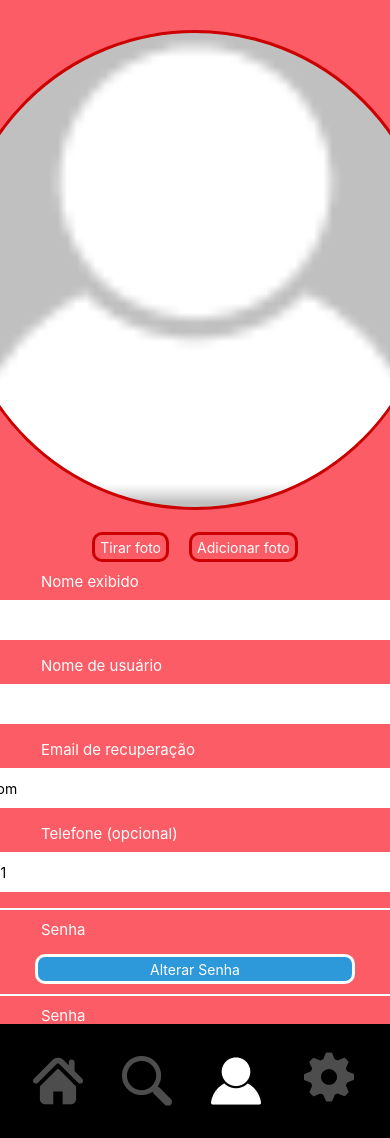
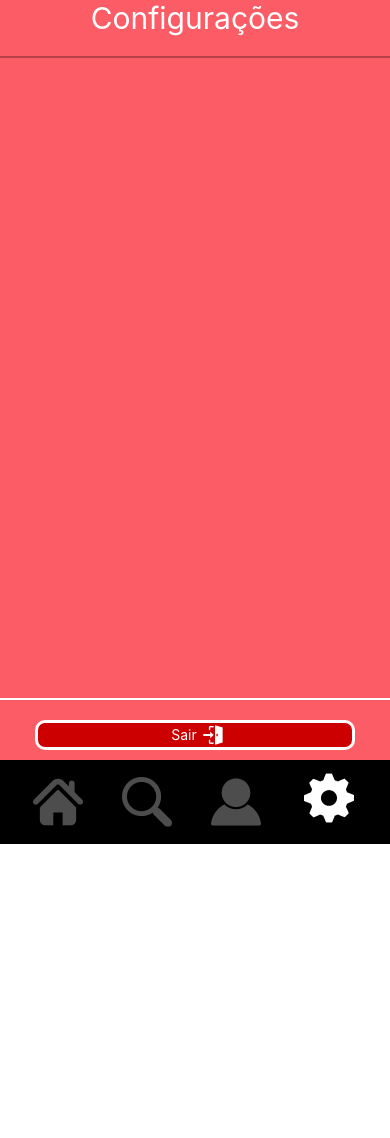
Before and after one commit to SoaresVictor-vso/index_curso, a React Native app: screen /Settings in a window 390 px wide. After the commit the page ends 844 px from the top, so only its background shows below. Built offline with nearby package versions, Linux system fonts and the light colour scheme.

Commit message:
Done Settings Screen

```diff
--- a/App.js
+++ b/App.js
@@ -1,6 +1,7 @@
 import Home from './src/screens/Home/index.js';
 import Search from './src/screens/Search/index.js';
 import Profile from './src/screens/Profile/index.js';
+import Settings from './src/screens/Settings/index.js';
 import { NavigationContainer } from '@react-navigation/native';
 import { createStackNavigator } from '@react-navigation/stack';
 import { SafeAreaView } from 'react-native-web';
@@ -16,6 +17,8 @@ export default function App() {
           <Stack.Screen name="Home" component={Home} options={{headerShown:false}} style={styles.page}/>
           <Stack.Screen name="Search" component={Search} options={{headerShown:false}} style={styles.page}/>
           <Stack.Screen name="Profile" component={Profile} options={{headerShown:false}} style={styles.page}/>
+          <Stack.Screen name="Settings" component={Settings} options={{headerShown:false}} style={styles.page}/>
+
         </Stack.Navigator>
       </NavigationContainer>
    // </SafeAreaView>
--- a/src/components/footer/index.js
+++ b/src/components/footer/index.js
@@ -45,7 +45,7 @@ const Footer = () => {
           </View>
         </TouchableHighlight>
 
-        <TouchableHighlight style={route.name == 'Settings' ? footerStyles.selectedIcon : footerStyles.defaultIcon} onPress={() => navigation.navigate('Search')}>
+        <TouchableHighlight style={route.name == 'Settings' ? footerStyles.selectedIcon : footerStyles.defaultIcon} onPress={() => navigation.navigate('Settings')}>
           <View>
             <Image source={gear} alt="Configurações"/>
 
--- a/src/default/style.js
+++ b/src/default/style.js
@@ -130,6 +130,11 @@ const styles = StyleSheet.create({
     borderColor: '#FFF',
     borderWidth: 3
   },
+  box:{
+    borderTopWidth: 2,
+    borderTopColor: '#fff',
+    paddingTop: 10
+  }
 });
 
 
--- a/src/screens/Profile/index.js
+++ b/src/screens/Profile/index.js
@@ -38,8 +38,8 @@ const Home = ({navigation}) => {
             </View>
           </View>
 
-          <View style={profileStyles.box}>
-            <Text style={styles.labelSmall}>Senha</Text>
+          <View style={styles.box}>
+            <Text style={styles.labelSmall}>Remoção de conta</Text>
             <View style={styles.inlineCenter}>
               <Pressable style={styles.redButton}>
                 <Text style={styles.whiteText}>Desativar conta</Text>
--- a/src/screens/Profile/style.js
+++ b/src/screens/Profile/style.js
@@ -15,11 +15,6 @@ const styles = StyleSheet.create({
     marginBottom: 0.02 * h,
     borderColor: '#c00',
     borderWidth: 3
-  },
-  box:{
-    borderTopWidth: 2,
-    borderTopColor: '#fff',
-    paddingTop: 10
   }
 
 
--- /dev/null
+++ b/src/screens/Settings/index.js
@@ -0,0 +1,39 @@
+import { Text, View, Pressable, SafeAreaView, StatusBar, Image } from 'react-native';
+import styles from '../../default/style';
+import Footer from '../../components/footer';
+import iconExit from '../../img/icons/Sair.png';
+
+const Home = ({navigation}) => {
+  return (
+    <SafeAreaView style={styles.page}>
+      <StatusBar backgroundColor='#FC5C65'/>
+
+
+
+      <View style={styles.defaultBody}>
+        <View style={styles.defaultTitleContainer }>
+          <Text style={styles.defaultTitle}>Configurações</Text>
+        </View>
+        <View style={styles.defaultBody}>
+        </View>
+        <View style={styles.box}>
+            <View style={styles.inlineCenter}>
+              <Pressable style={styles.redButton}>
+                <View style={styles.inlineCenter}>
+                  <Text style={styles.whiteText}>Sair</Text>
+                  <Image source={iconExit} />
+                </View>
+              </Pressable>
+            </View>
+          </View>
+
+      </View>
+
+      <Footer/>
+    </SafeAreaView>
+
+  );
+}
+
+
+export default Home;
```
Also changed, not shown: src/img/icons/Sair.png (added).
